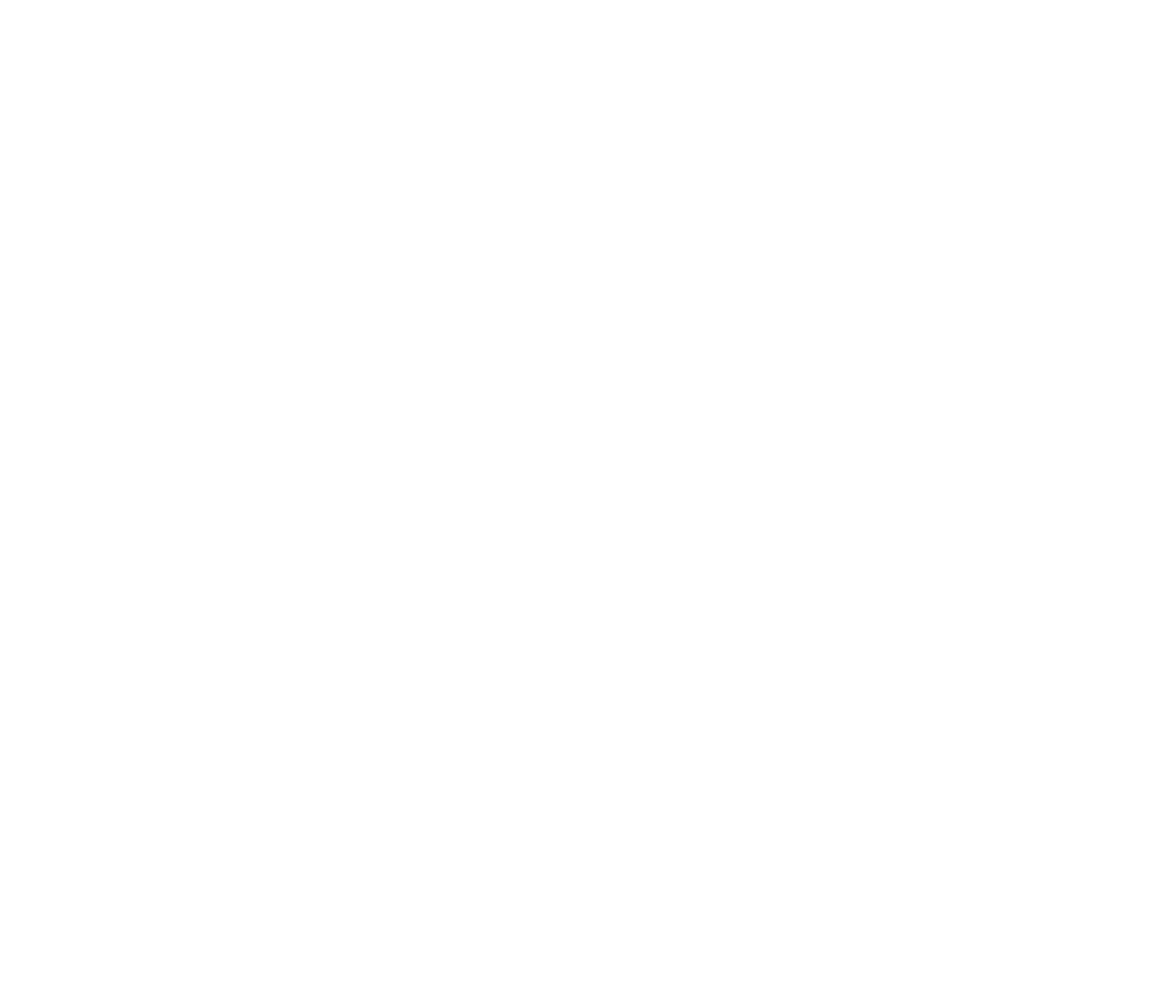
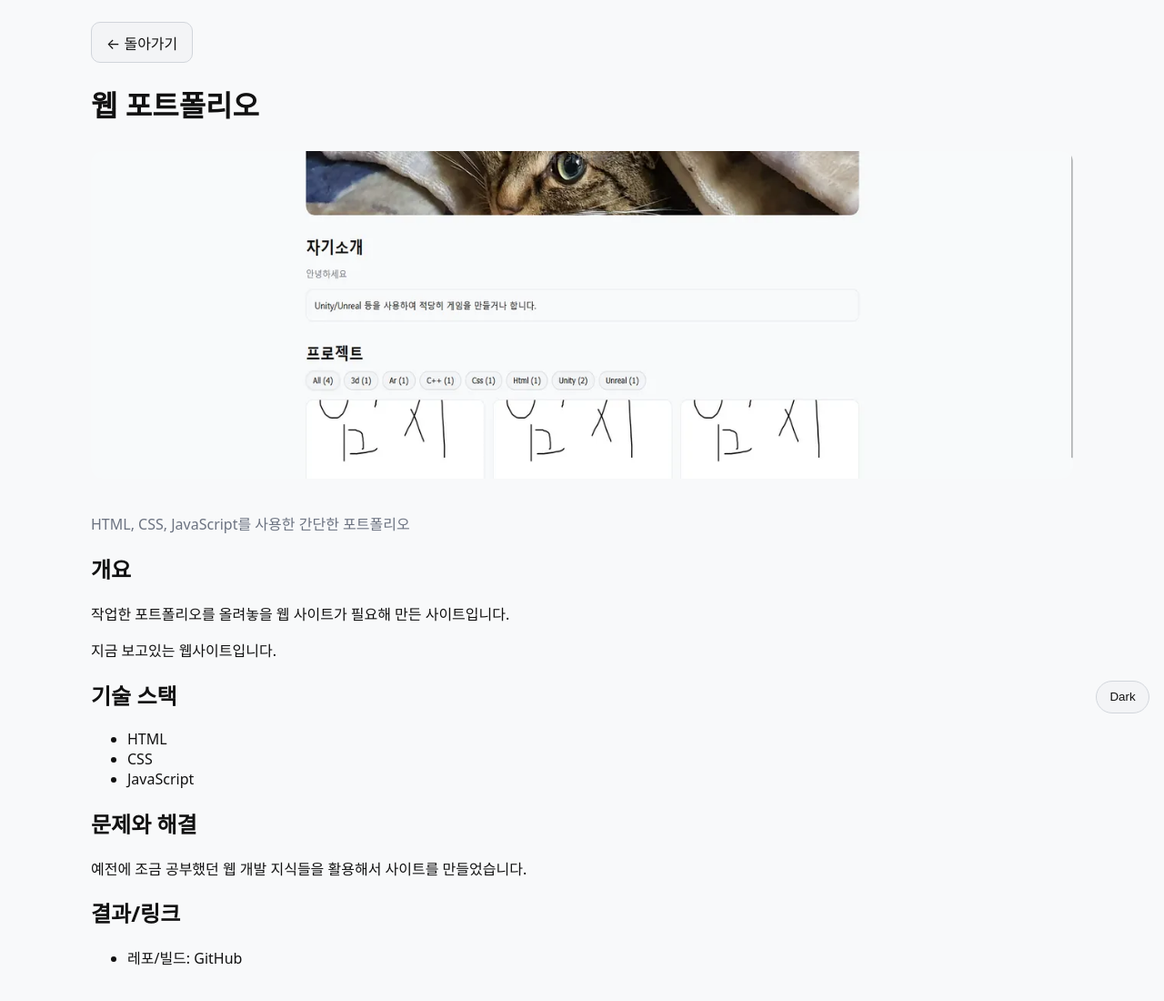
Before and after one commit to minho141212/portfolio, a plain HTML site: page projects/web-portfolio.html in a window 1280 px wide. Shown: the whole page at 91% size. Before the commit the page ends 800 px from the top, so only its background shows below. Drawn offline with Linux system fonts and the light colour scheme.

Commit message:
Organize your portfolio list

```diff
--- a/index.html
+++ b/index.html
@@ -4,8 +4,8 @@
         <meta charset="utf-8" />
         <meta name="viewport" content="width=device-width, initial-scale=1" />
         <title>설민호의 포트폴리오 사이트!</title>
-        <link rel="icon" type="image/png" href="assets/images/favicon-96x96.png">
-        <link rel="apple-touch-icon" href="assets/images/apple-touch-icon.png">
+        <link rel="icon" type="image/png" href="assets/images/icon/favicon-96x96.png">
+        <link rel="apple-touch-icon" href="assets/images/icon/apple-touch-icon.png">
         <script>
             (function () {
                 try {
@@ -30,8 +30,8 @@
             <div class="hero">
                 <img src="assets/images/hero.webp" alt="Hero">
                 <div class="overlay">
-                    <h1>와!</h1>
-                    <p class="muted">대충 캐치프레이즈</p>
+                    <h1>포트폴리오</h1>
+                    <p class="muted">코딩을 조금 할 줄 압니다.</p>
                 </div>
             </div>
 
@@ -62,20 +62,8 @@
                         </div>
                     </a>
 
-                    <a class="card" href="projects/cpp-puzzle-system.html">
-                        <img class="thumb" src="assets/images/ue.jpg" alt="ue">
-                        <div class="body">
-                            <h3>C++ 퍼즐 시스템</h3>
-                            <p>UE 블루프린트 시스템을 C++로 이관</p>
-                            <ul class="tags">
-                                <li>Unreal</li>
-                                <li>C++</li>
-                            </ul>
-                        </div>
-                    </a>
-
                     <a class="card" href="projects/web-portfolio.html">
-                        <img class="thumb" src="assets/images/web.jpg" alt="web">
+                        <img class="thumb" src="assets/images/WebPortfolio/WebPortfolioThumb.webp" alt="Web Portfolio">
                         <div class="body">
                             <h3>웹 포트폴리오</h3>
                             <p>정적 HTML 기반 포트폴리오</p>
@@ -86,8 +74,8 @@
                         </div>
                     </a>
 
-                    <a class="card" href="projects/MeowsAdventure.html">
-                        <img class="thumb" src="assets/images/MeowsAdventure/MeowsAdventureThumb.webp" alt="Meows Adventure Title Image">
+                    <a class="card" href="projects/meows-adventure.html">
+                        <img class="thumb" src="assets/images/MeowsAdventure/MeowsAdventureThumb.webp" alt="Meows Adventure">
                         <div class="body">
                             <h3>애옹의 모험</h3>
                             <p>유니티를 사용한 간단한 게임</p>
--- a/projects/web-portfolio.html
+++ b/projects/web-portfolio.html
@@ -0,0 +1,53 @@
+<!DOCTYPE html>
+<html lang="ko">
+    <head>
+        <meta charset="utf-8" />
+        <meta name="viewport" content="width=device-width initial-scale=1" />
+        <title>웹 포트폴리오</title>
+        <link rel="icon" type="image/png" href="../assets/images/icon/favicon-96x96.png">
+        <link rel="apple-touch-icon" href="../assets/images/icon/apple-touch-icon.png">
+        <script>
+            (function () {
+                try {
+                    var saved = localStorage.getItem('theme');
+                    var theme = saved;
+                    if (!theme) {
+                        var prefersDark = window.matchMedia && window.matchMedia('(prefers-color-scheme: dark)').matches;
+                        theme = prefersDark ? 'dark' : 'light';
+                    }
+                    document.documentElement.setAttribute('data-theme', theme);
+                } catch (e) {}
+            })();
+        </script>
+        <script src="../js/theme.js" defer></script>
+        <link rel="stylesheet" href="../assets/css/style.css" />
+    </head>
+    <body>
+        <button id="theme-toggle" class="theme-toggle" aria-label="Toggle color theme">Dark</button>
+        <div class="container">
+            <a class="btn" href="../index.html">← 돌아가기</a>
+            <h1>웹 포트폴리오</h1>
+            <img class="detail-hero" src="../assets/images/WebPortfolio/WebPortfolio00.webp" alt="Web Portfolio 00">
+            <p class="lead">HTML, CSS, JavaScript를 사용한 간단한 포트폴리오</p>
+
+            <h2>개요</h2>
+            <p>작업한 포트폴리오를 올려놓을 웹 사이트가 필요해 만든 사이트입니다.</p>
+            <p>지금 보고있는 웹사이트입니다.</p>
+
+            <h2>기술 스택</h2>
+            <ul>
+                <li>HTML</li>
+                <li>CSS</li>
+                <li>JavaScript</li>
+            </ul>
+
+            <h2>문제와 해결</h2>
+            <p>예전에 조금 공부했던 웹 개발 지식들을 활용해서 사이트를 만들었습니다.</p>
+
+            <h2>결과/링크</h2>
+            <ul>
+                <li>레포/빌드: <a href="https://github.com/minho141212/portfolio">GitHub</a></li>
+            </ul>
+        </div>
+    </body>
+</html>
```
Also changed, not shown: projects/ar-photo-zone.html (+2 -2 lines), projects/meows-adventure.html (renamed from projects/MeowsAdventure.html, +2 -2 lines), assets/images/WebPortfolio/WebPortfolio00.webp (added), assets/images/WebPortfolio/WebPortfolioThumb.webp (added), assets/images/hero.jpg (deleted), assets/images/icon/apple-touch-icon.png (renamed from assets/images/apple-touch-icon.png), assets/images/icon/favicon-96x96.png (renamed from assets/images/favicon-96x96.png), assets/images/ue.jpg (deleted), assets/images/web.jpg (deleted), projects/cpp-puzzle-system.html (deleted).
